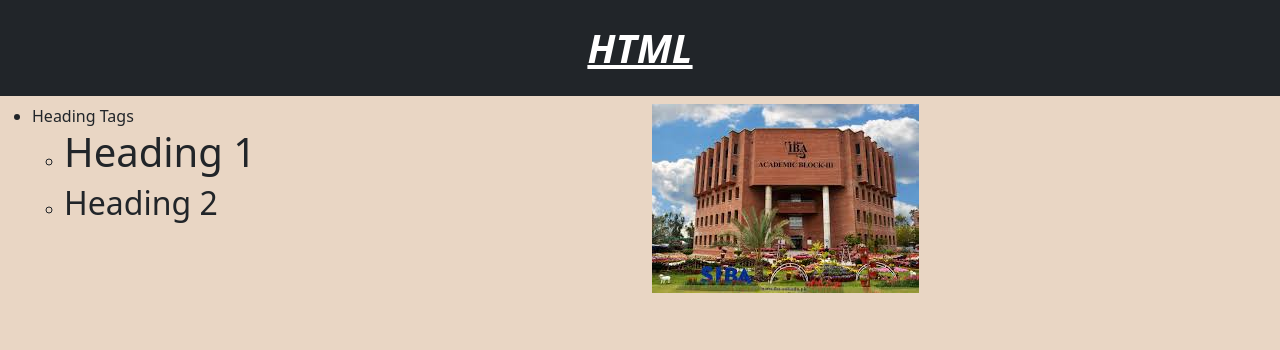
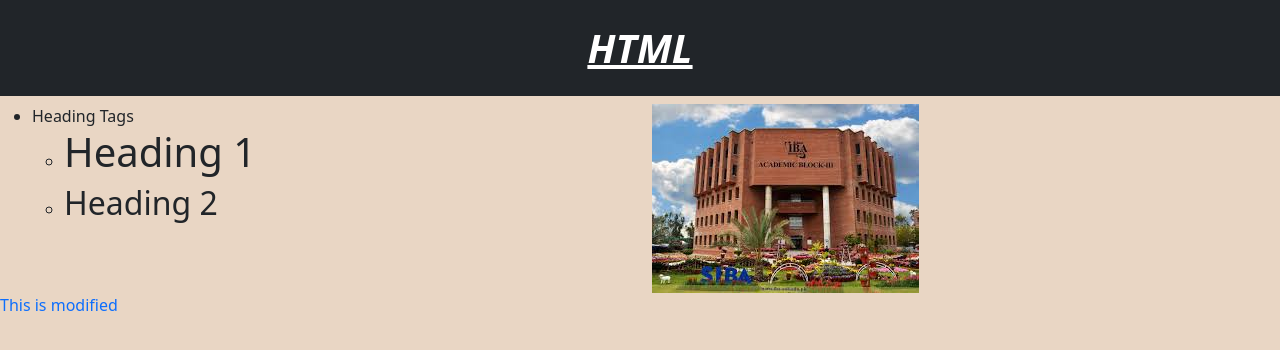
Before and after one commit to RA-Offical/bootstrap, a plain HTML site: page index.html in a window 1280 px wide. Drawn offline with nearby package versions, Linux system fonts and the light colour scheme.

Commit message:
modified files

```diff
--- a/index.html
+++ b/index.html
@@ -45,6 +45,7 @@
 
     </div>
 
+    <div class="text-primary">This is modified</div>
 
 </body>
 </html>
```
